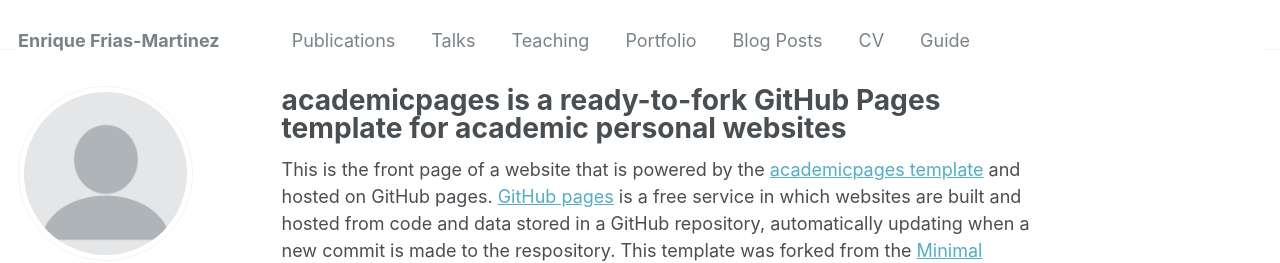
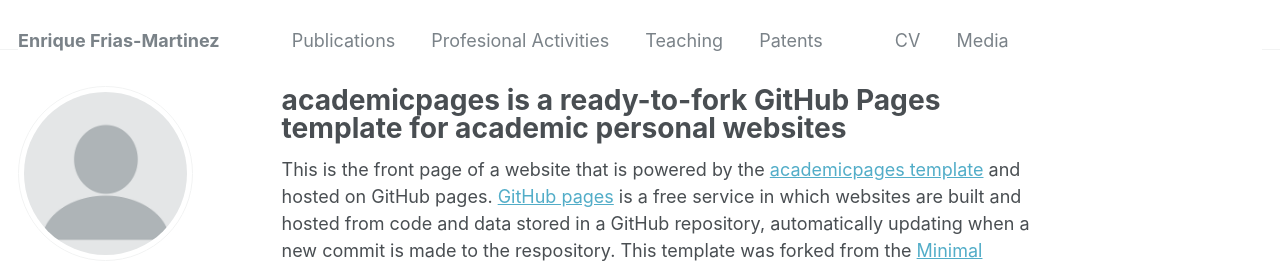
Before and after one commit to ENriqueFRiasM/TEST1, a Jekyll site: the page built from _pages/about.md, in a window 1280 px wide. Shown: the top 263 px of the page. Built offline with Jekyll 4.4.1, drawn with Linux system fonts in a browser that asks for light colours; some web fonts are replaced.

Commit message:
Update navigation.yml

```diff
--- a/_data/navigation.yml
+++ b/_data/navigation.yml
@@ -3,20 +3,20 @@ main:
   - title: "Publications"
     url: /publications/
 
-  - title: "Talks"
+  - title: "Profesional Activities"
     url: /talks/
 
   - title: "Teaching"
     url: /teaching/
 
-  - title: "Portfolio"
+  - title: "Patents"
     url: /portfolio/
 
-  - title: "Blog Posts"
+  - title: ""
     url: /year-archive/
 
   - title: "CV"
     url: /cv/
 
-  - title: "Guide"
+  - title: "Media"
     url: /markdown/
```
